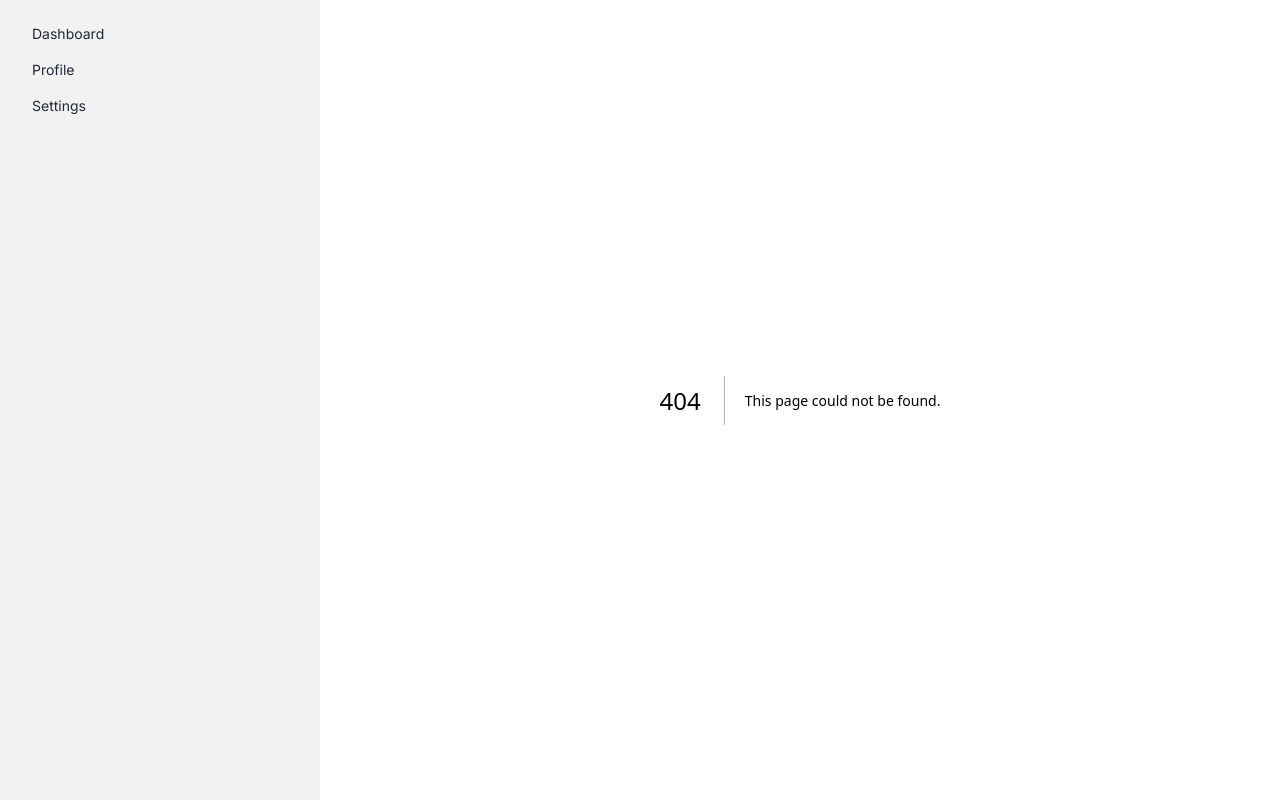
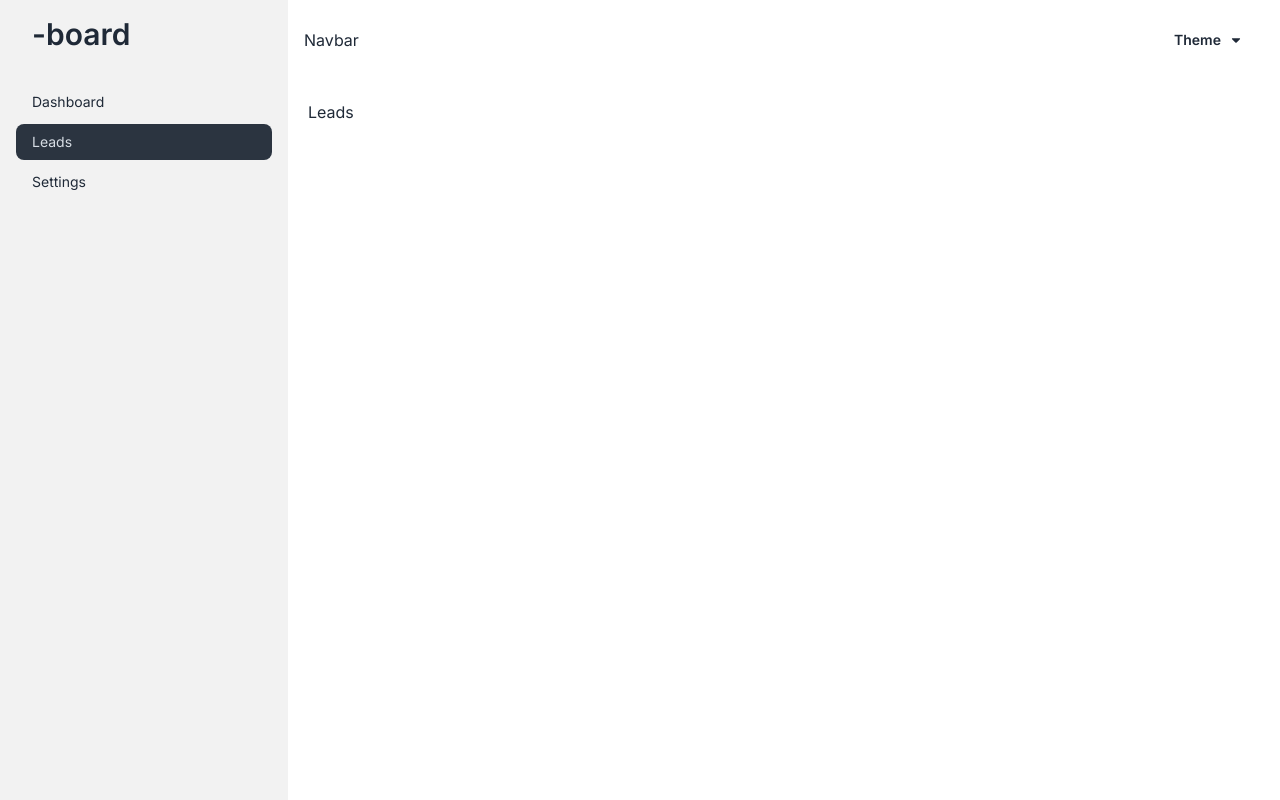
Before and after one commit to itsajaygaur/dashboard, a Next.js app: page /leads in a window 1280 px wide. Before the commit this address had no page. Built offline with nearby package versions, Linux system fonts and the light colour scheme.

Commit message:
add theme & navbar

```diff
--- a/package.json
+++ b/package.json
@@ -10,8 +10,10 @@
   },
   "dependencies": {
     "next": "14.2.3",
+    "next-themes": "^0.3.0",
     "react": "^18",
-    "react-dom": "^18"
+    "react-dom": "^18",
+    "react-icons": "^5.2.1"
   },
   "devDependencies": {
     "@types/node": "^20",
--- a/src/app/globals.css
+++ b/src/app/globals.css
@@ -1,6 +1,10 @@
 @tailwind base;
 @tailwind components;
 @tailwind utilities;
+
+.btn{
+  @apply min-h-10 h-10
+}
 
 /* :root {
   --foreground-rgb: 0, 0, 0;
--- a/src/app/layout.tsx
+++ b/src/app/layout.tsx
@@ -2,6 +2,8 @@ import type { Metadata } from "next";
 import { Inter } from "next/font/google";
 import "./globals.css";
 import Sidemenu from "@/components/sidemenu";
+import Navbar from "@/components/navbar";
+import { ThemeProvider } from "@/components/theme-provider";
 
 const inter = Inter({ subsets: ["latin"] });
 
@@ -18,32 +20,38 @@ export default function RootLayout({
   return (
     <html lang="en">
       <body className={inter.className}>
+        <ThemeProvider
+          // attribute=""
+          defaultTheme="system"
+          enableSystem
+          disableTransitionOnChange
+        >
           <div className="drawer md:drawer-open">
             <input id="my-drawer" type="checkbox" className="drawer-toggle" />
 
             {/* Sidebar */}
-          <div className="drawer-side">
+            <div className="drawer-side z-10">
               <label
                 htmlFor="my-drawer"
                 aria-label="close sidebar"
                 className="drawer-overlay"
               ></label>
-            <ul className="menu p-4 w-80 min-h-full bg-base-200 text-base-content">
+
+              <aside className="bg-base-200 min-h-full w-72">
+                <h2 className="text-3xl py-4 px-8 font-semibold">-board</h2>
+                <ul className="menu p-4 text-base-content space-y-1 [&_li>*:not(ul):not(.menu-title):not(details):active]:bg-base-300">
                   <Sidemenu />
                 </ul>
+              </aside>
             </div>
 
             {/* Main page content */}
             <div className="drawer-content">
-            <label
-              htmlFor="my-drawer"
-              className="btn btn-primary drawer-button md:hidden"
-            >
-              Open drawer
-            </label>
+              <Navbar />
               {children}
             </div>
           </div>
+        </ThemeProvider>
       </body>
     </html>
   );
--- /dev/null
+++ b/src/app/leads/page.tsx
@@ -0,0 +1,7 @@
+export default function Leads() {
+  return (
+    <section className="p-5">
+      <h1>Leads</h1>
+    </section>
+  );
+}
--- a/src/app/page.tsx
+++ b/src/app/page.tsx
@@ -2,7 +2,7 @@ import Image from "next/image";
 
 export default function Home() {
   return (
-    <main className="px-5">
+    <main className="p-5">
       <h1>Hello World</h1>
     </main>
   );
--- /dev/null
+++ b/src/components/navbar.tsx
@@ -0,0 +1,21 @@
+import { ThemeToggle } from "./theme-toggle";
+
+export default function Navbar() {
+  return (
+    <nav className="flex justify-between items-center p-4 sticky top-0 ">
+      <div>
+        <label
+          htmlFor="my-drawer"
+          className="btn btn-primary drawer-button md:hidden"
+        >
+          open
+        </label>
+        <h1>Navbar</h1>
+      </div>
+
+      <div>
+        <ThemeToggle />
+      </div>
+    </nav>
+  );
+}
--- a/src/components/sidemenu.tsx
+++ b/src/components/sidemenu.tsx
@@ -1,4 +1,7 @@
+"use client";
+
 import Link from "next/link";
+import { usePathname } from "next/navigation";
 
 const navItems = [
   {
@@ -8,22 +11,29 @@ const navItems = [
   },
   {
     id: 2,
-    name: "Profile",
-    link: "/",
+    name: "Leads",
+    link: "/leads",
   },
   {
     id: 3,
     name: "Settings",
-    link: "/",
+    link: "/settings",
   },
 ];
 
 export default function Sidemenu() {
+  const path = usePathname();
+
   return (
     <>
       {navItems.map((item) => (
-        <li key={item.id}>
-          <Link href={item.link}>{item.name}</Link>
+        <li key={item.id} className="">
+          <Link
+            className={` ${path === item.link ? "active" : ""} `}
+            href={item.link}
+          >
+            {item.name}
+          </Link>
         </li>
       ))}
     </>
--- /dev/null
+++ b/src/components/theme-provider.tsx
@@ -0,0 +1,9 @@
+"use client";
+
+import * as React from "react";
+import { ThemeProvider as NextThemesProvider } from "next-themes";
+import { type ThemeProviderProps } from "next-themes/dist/types";
+
+export function ThemeProvider({ children, ...props }: ThemeProviderProps) {
+  return <NextThemesProvider {...props}>{children}</NextThemesProvider>;
+}
--- /dev/null
+++ b/src/components/theme-toggle.tsx
@@ -0,0 +1,31 @@
+"use client";
+
+import { useTheme } from "next-themes";
+import { FaCaretDown } from "react-icons/fa";
+
+export function ThemeToggle() {
+  const { setTheme } = useTheme();
+
+  return (
+    <div className="dropdown dropdown-end">
+      <div tabIndex={0} role="button" className="btn btn-ghost m-1">
+        Theme
+        <FaCaretDown />
+      </div>
+      <ul
+        tabIndex={0}
+        className="p-2 shadow menu dropdown-content z-[1] bg-base-100 rounded-box w-32 border border-white/5 outline-black/5"
+      >
+        <li onClick={() => setTheme("light")}>
+          <a>Light</a>
+        </li>
+        <li onClick={() => setTheme("dark")}>
+          <a>Dark</a>
+        </li>
+        <li onClick={() => setTheme("cupcake")}>
+          <a>Cupcake</a>
+        </li>
+      </ul>
+    </div>
+  );
+}
--- a/tailwind.config.ts
+++ b/tailwind.config.ts
@@ -17,7 +17,7 @@ const config: Config = {
   },
   plugins: [require("daisyui")],
   daisyui: {
-    themes: ["light"],
+    themes: ["light", "dark", "cupcake"],
   },
 };
 export default config;
```
Also changed, not shown: 1 other file (tests, documents, lock files or other folders). Lines whose indentation alone changed are shown as unchanged.
